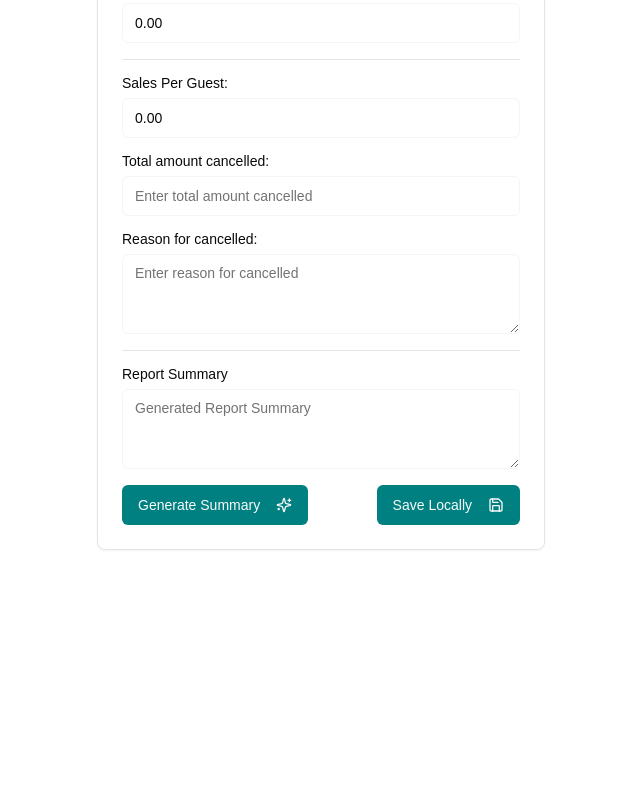
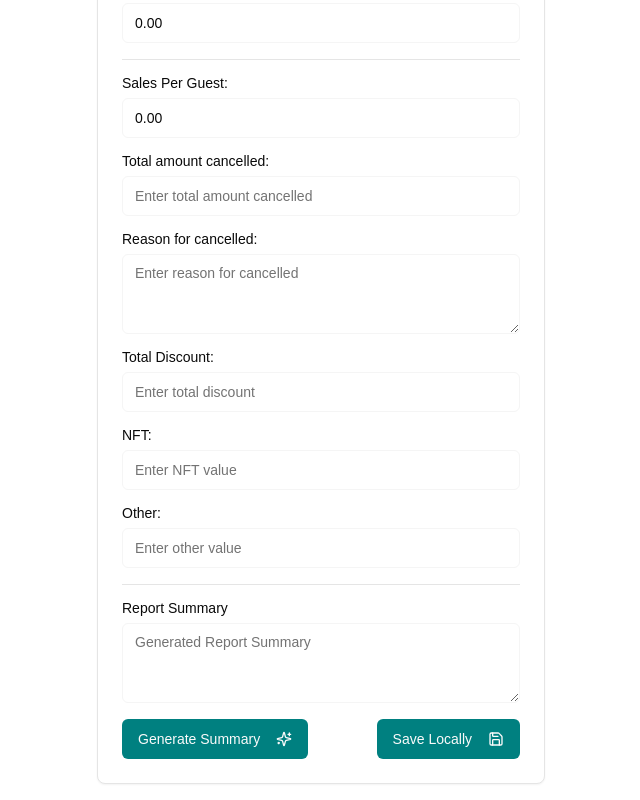
Before and after one commit to lhm-david/CSRHproject, a Next.js app: page / in a window 1280 px wide. Shown: the part 1294-2094 px from the top of the page, without its empty margins (319-959 px from the left). Before the commit the page ends 1860 px from the top, so only its background shows below. Built offline with nearby package versions, Linux system fonts and the light colour scheme; what @genkit-ai/googleai, genkit would draw is missing.

Commit message:
Add three new input field above report summary, first is Total Discount:, second is NFT:, third is other:

```diff
--- a/src/app/page.tsx
+++ b/src/app/page.tsx
@@ -56,6 +56,11 @@ export default function Home() {
   const [salesPerGuest, setSalesPerGuest] = useState("");
   const [totalAmountCancelled, setTotalAmountCancelled] = useState("");
   const [reasonForCancelled, setReasonForCancelled] = useState("");
+
+  //Discount Fields
+  const [totalDiscount, setTotalDiscount] = useState("");
+  const [nftValue, setNftValue] = useState("");
+  const [otherValue, setOtherValue] = useState("");
 
   useEffect(() => {
     const num1 = parseFloat(alcoholSales);
@@ -382,6 +387,36 @@ export default function Home() {
             />
           </div>
 
+          <div className="grid gap-2">
+            <Label htmlFor="totalDiscount">Total Discount:</Label>
+            <Input
+              id="totalDiscount"
+              placeholder="Enter total discount"
+              value={totalDiscount}
+              onChange={(e) => setTotalDiscount(e.target.value)}
+            />
+          </div>
+
+          <div className="grid gap-2">
+            <Label htmlFor="nftValue">NFT:</Label>
+            <Input
+              id="nftValue"
+              placeholder="Enter NFT value"
+              value={nftValue}
+              onChange={(e) => setNftValue(e.target.value)}
+            />
+          </div>
+
+          <div className="grid gap-2">
+            <Label htmlFor="otherValue">Other:</Label>
+            <Input
+              id="otherValue"
+              placeholder="Enter other value"
+              value={otherValue}
+              onChange={(e) => setOtherValue(e.target.value)}
+            />
+          </div>
+
           <Separator/>
           <div className="grid gap-2">
             <Label htmlFor="report-summary">Report Summary</Label>
```
